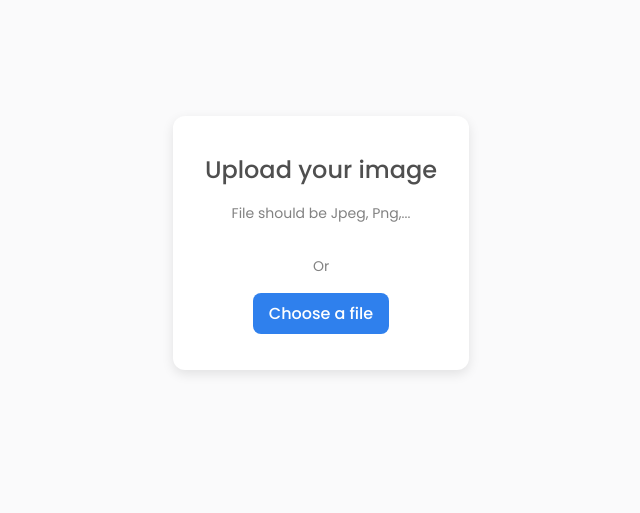
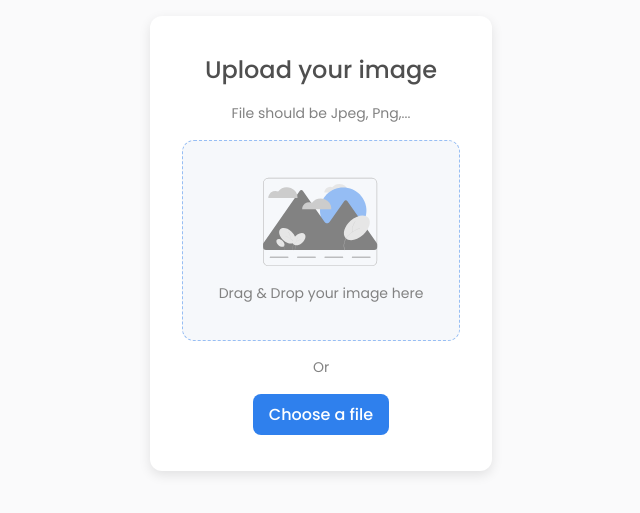
Before and after one commit to devferx/hero-image-uploader, a Next.js app: page / in a window 1280 px wide. Shown: the part 157-670 px from the top of the page, without its empty margins (319-959 px from the left). Built offline with nearby package versions, Linux system fonts and the light colour scheme; no server answers.

Commit message:
:sparkles: [ADD] react dropzone

```diff
--- a/package.json
+++ b/package.json
@@ -19,6 +19,7 @@
     "next": "13.1.1",
     "react": "18.2.0",
     "react-dom": "18.2.0",
+    "react-dropzone": "^14.2.3",
     "typescript": "4.9.4",
     "uuid": "^9.0.0"
   },
--- a/src/pages/index.tsx
+++ b/src/pages/index.tsx
@@ -1,10 +1,11 @@
 import { useState, useEffect, useCallback } from "react";
 import { ref, uploadBytesResumable, getDownloadURL } from "firebase/storage";
+import { useDropzone } from "react-dropzone";
 import { v4 as uuid } from "uuid";
-
 import type { ChangeEvent } from "react";
 
 import { storage } from "../firebase/firebase";
+import { ImageSVG } from "../svg/image";
 
 export default function Home() {
   const [img, setImg] = useState<File>();
@@ -22,7 +23,6 @@ export default function Home() {
 
     const fileExt = img.name.split(".").pop();
     const fileName = `${uuid()}.${fileExt}`;
-    debugger;
 
     const storageRef = ref(storage, `images/${fileName}`);
     const uploadTask = uploadBytesResumable(storageRef, img);
@@ -50,12 +50,29 @@ export default function Home() {
     submitFile();
   }, [submitFile, img]);
 
+  const onDrop = useCallback((acceptedFiles: any) => {
+    const file = acceptedFiles[0];
+    setImg(file);
+  }, []);
+
+  const { getRootProps, getInputProps } = useDropzone({
+    onDrop,
+    accept: {
+      "image/*": [],
+    },
+  });
+
   return (
     <div className="card">
       <h2 className="card__title">Upload your image</h2>
       <p className="card__label">File should be Jpeg, Png,...</p>
 
-      <div className="card__drag"></div>
+      <div className="card__dropzone" {...getRootProps()}>
+        <input {...getInputProps()} />
+        <ImageSVG />
+        <p className="card__label">Drag & Drop your image here</p>
+      </div>
+
       <p className="card__label">Or</p>
       <label className="card__btn" htmlFor="input-file">
         Choose a file
@@ -65,6 +82,7 @@ export default function Home() {
         className="input-file"
         type="file"
         accept="image/*"
+        tabIndex={-1}
         onChange={onChange}
       />
     </div>
--- a/src/styles/globals.css
+++ b/src/styles/globals.css
@@ -36,6 +36,17 @@ body {
   font-weight: 400;
   color: #828282;
 }
+.card__dropzone {
+  display: flex;
+  flex-direction: column;
+  align-items: center;
+  gap: 16px;
+  padding: 36px;
+  background: #f6f8fb;
+  border: 1px dashed #97bef4;
+  border-radius: 12px;
+  cursor: pointer;
+}
 .card__btn {
   padding: 8px 16px;
   font-family: var(--poppins);
--- /dev/null
+++ b/src/svg/image.tsx
@@ -0,0 +1,76 @@
+import { SVGProps } from "react";
+
+export const ImageSVG = (props: SVGProps<SVGSVGElement>) => (
+  <svg
+    width={115}
+    height={90}
+    fill="none"
+    xmlns="http://www.w3.org/2000/svg"
+    {...props}
+  >
+    <path
+      d="M76.252 6.889a8.716 8.716 0 0 0-6.957 3.457 5.739 5.739 0 0 0-7.317 2.546 5.73 5.73 0 0 0-.687 2.719h23.688a8.718 8.718 0 0 0-5.388-8.058 8.731 8.731 0 0 0-3.34-.664Z"
+      fill="#E6E6E6"
+    />
+    <path
+      d="M108.974.854H5.302A5.239 5.239 0 0 0 .072 6.08v77.788a5.233 5.233 0 0 0 5.23 5.227h103.672a5.237 5.237 0 0 0 5.229-5.227V6.08a5.237 5.237 0 0 0-5.229-5.227Zm4.614 83.014a4.614 4.614 0 0 1-4.614 4.612H5.302a4.622 4.622 0 0 1-4.614-4.612V6.08a4.616 4.616 0 0 1 4.614-4.612h103.672a4.621 4.621 0 0 1 4.614 4.612v77.788Z"
+      fill="#BDBDBD"
+    />
+    <path
+      d="M80.21 56.811c12.828 0 23.226-10.392 23.226-23.213 0-12.82-10.399-23.213-23.226-23.213S56.984 20.778 56.984 33.598 67.383 56.811 80.21 56.811Z"
+      fill="#95BDF4"
+    />
+    <path
+      d="M113.661 65.898c.353.504.542 1.105.542 1.72v2.49a3 3 0 0 1-3 3H3.073a3 3 0 0 1-3-3v-2.526a3 3 0 0 1 .536-1.712l.079-.114L36.87 13.682a1.781 1.781 0 0 1 2.929 0L61.613 45.07c1.19 1.713 3.722 1.719 4.92.01l14.806-21.12a1.783 1.783 0 0 1 2.923 0l29.326 41.833.073.105ZM25.143 80.486H6.993a.307.307 0 0 1 0-.615h18.15a.308.308 0 1 1 0 .615ZM52.522 80.486H34.373a.306.306 0 0 1-.308-.307.306.306 0 0 1 .308-.308h18.15a.307.307 0 1 1 0 .615ZM79.901 80.486H61.752a.307.307 0 0 1 0-.615h18.15a.308.308 0 1 1 0 .615ZM107.281 80.486h-18.15a.307.307 0 0 1 0-.615h18.15a.306.306 0 0 1 .307.308.306.306 0 0 1-.307.307Z"
+      fill="#828282"
+    />
+    <path
+      d="M100.183 57.791c6.228-5.633 8.441-13.332 4.942-17.196-3.498-3.863-11.383-2.428-17.611 3.205-6.228 5.633-8.441 13.332-4.943 17.196 3.499 3.863 11.384 2.428 17.612-3.205Z"
+      fill="#E6E6E6"
+    />
+    <path
+      d="M82.062 73.213c-.84-1.734-1.137-3.688-.99-5.601.158-1.9.719-3.746 1.645-5.414.885-1.617 2.054-3.064 3.383-4.336 1.41-1.35 3.001-2.497 4.675-3.5 1.767-1.057 3.623-1.956 5.502-2.797.234-.105.468-.21.703-.313.154-.067.021-.293-.132-.226-1.915.843-3.814 1.731-5.63 2.773-1.735.996-3.395 2.135-4.878 3.48-1.383 1.256-2.616 2.693-3.572 4.301a14.052 14.052 0 0 0-1.894 5.392c-.245 1.922-.055 3.92.674 5.723.088.22.185.437.288.65.073.152.3.02.226-.132Z"
+      fill="#CCC"
+    />
+    <path
+      d="M89.296 55.032c-.087-1.43.02-2.864.32-4.264a16.09 16.09 0 0 1 1.438-4.029c.37-.714.793-1.4 1.267-2.05.1-.136-.128-.267-.226-.132a16.085 16.085 0 0 0-2.049 3.81 16.356 16.356 0 0 0-.972 4.218c-.076.813-.09 1.631-.04 2.447.01.167.272.168.262 0Z"
+      fill="#CCC"
+    />
+    <path
+      d="M15.447 68.158c-1.974-1.785-2.675-4.224-1.566-5.448 1.108-1.224 3.606-.77 5.58 1.015 1.973 1.785 2.674 4.224 1.565 5.448-1.108 1.224-3.606.77-5.58-1.015Z"
+      fill="#E6E6E6"
+    />
+    <path
+      d="M21.186 73.043a3.47 3.47 0 0 0 .314-1.775 4.263 4.263 0 0 0-.521-1.715 5.72 5.72 0 0 0-1.072-1.374 8.279 8.279 0 0 0-1.481-1.108c-.56-.335-1.148-.62-1.743-.887a36.834 36.834 0 0 0-.223-.099c-.049-.021-.007-.093.042-.071a18.7 18.7 0 0 1 1.784.878c.55.316 1.075.677 1.545 1.103a5.99 5.99 0 0 1 1.132 1.362c.315.523.519 1.104.6 1.709a3.633 3.633 0 0 1-.214 1.813c-.028.07-.058.138-.091.206-.023.048-.095.006-.072-.042Z"
+      fill="#CCC"
+    />
+    <path
+      d="M18.895 67.284a5.098 5.098 0 0 0-.959-3.277c-.031-.043.041-.084.072-.042.27.372.488.778.65 1.207a5.182 5.182 0 0 1 .32 2.112c-.003.053-.086.053-.083 0Z"
+      fill="#CCC"
+    />
+    <path
+      d="M20.316 63.196c-3.925-3.55-5.32-8.403-3.115-10.838 2.205-2.435 7.175-1.53 11.1 2.02 3.926 3.55 5.32 8.403 3.116 10.838-2.206 2.435-7.175 1.53-11.1-2.02Z"
+      fill="#E6E6E6"
+    />
+    <path
+      d="M31.738 72.914c.529-1.093.716-2.325.624-3.53a8.48 8.48 0 0 0-1.037-3.413c-.558-1.019-1.295-1.93-2.132-2.733-.89-.851-1.892-1.574-2.947-2.205-1.113-.667-2.284-1.234-3.468-1.764a76.457 76.457 0 0 0-.443-.197c-.097-.042-.013-.185.084-.142 1.207.53 2.404 1.09 3.548 1.748 1.094.627 2.14 1.345 3.074 2.193.872.792 1.65 1.697 2.252 2.71a8.857 8.857 0 0 1 1.193 3.4c.155 1.21.035 2.47-.424 3.606a6.742 6.742 0 0 1-.182.41c-.046.096-.189.012-.142-.083Z"
+      fill="#CCC"
+    />
+    <path
+      d="M27.178 61.456a9.978 9.978 0 0 0-.201-2.687 10.144 10.144 0 0 0-.907-2.54c-.233-.45-.5-.882-.798-1.291-.063-.087.08-.169.142-.084.537.739.971 1.547 1.292 2.402.32.855.527 1.749.612 2.658.049.513.057 1.028.026 1.542-.007.106-.172.106-.166 0Z"
+      fill="#CCC"
+    />
+    <path
+      d="M39.206 65.684c3.08-2.787 4.175-6.595 2.445-8.505-1.73-1.912-5.63-1.202-8.71 1.584-3.081 2.787-4.176 6.595-2.445 8.506 1.73 1.91 5.63 1.201 8.71-1.585Z"
+      fill="#E6E6E6"
+    />
+    <path
+      d="M30.244 73.312c-.415-.858-.562-1.824-.49-2.77.078-.94.356-1.853.814-2.678a8.928 8.928 0 0 1 1.673-2.145 12.92 12.92 0 0 1 2.312-1.73c.874-.524 1.793-.968 2.722-1.384.116-.052.231-.104.348-.155.076-.033.01-.145-.066-.112-.947.417-1.886.856-2.785 1.372-.858.492-1.679 1.056-2.412 1.721a9.348 9.348 0 0 0-1.767 2.127 6.95 6.95 0 0 0-.936 2.667c-.122.95-.028 1.939.333 2.83.044.11.091.217.142.322.037.075.148.01.112-.065Z"
+      fill="#CCC"
+    />
+    <path
+      d="M33.822 64.32a7.825 7.825 0 0 1 .158-2.108 7.826 7.826 0 0 1 1.338-3.007c.049-.068-.064-.132-.112-.066a7.959 7.959 0 0 0-1.014 1.885 8.09 8.09 0 0 0-.48 2.086 7.822 7.822 0 0 0-.02 1.21c.005.083.135.084.13 0ZM57.6 21.455a10.754 10.754 0 0 0-8.584 4.266 7.08 7.08 0 0 0-9.027 3.14 7.07 7.07 0 0 0-.847 3.355h29.224a10.758 10.758 0 0 0-6.646-9.942 10.772 10.772 0 0 0-4.12-.819ZM23.736 10.232a10.754 10.754 0 0 0-8.583 4.266 7.081 7.081 0 0 0-9.027 3.14 7.07 7.07 0 0 0-.848 3.356h29.225a10.756 10.756 0 0 0-6.646-9.942 10.773 10.773 0 0 0-4.12-.82Z"
+      fill="#CCC"
+    />
+  </svg>
+);
```
Also changed, not shown: 1 other file (tests, documents, lock files or other folders).
